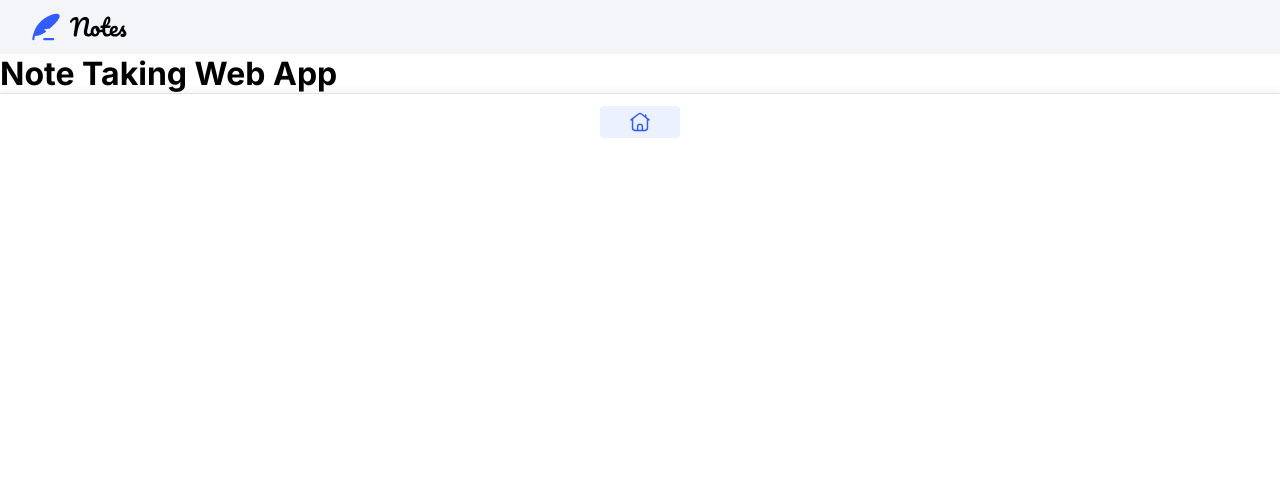
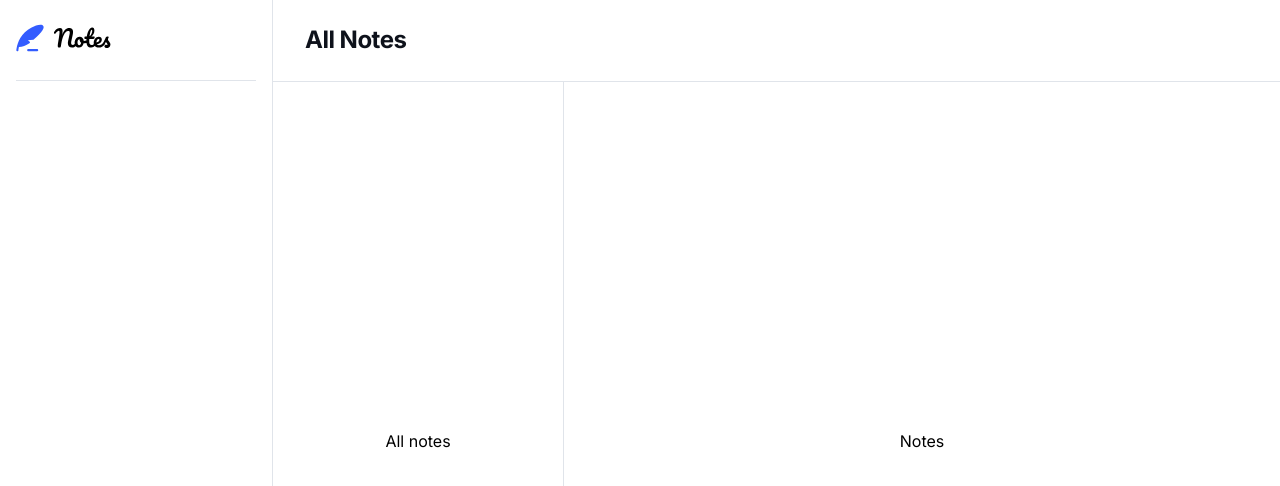
Before and after one commit to radkr/note-taking-web-app, a Next.js app: page / in a window 1280 px wide. Shown: the top 486 px of the page. Built offline with nearby package versions, Linux system fonts and the light colour scheme.

Commit message:
Enabler: Prepare the layout

```diff
--- a/app/_components/bottom-navigation/bottom-navigation.js
+++ b/app/_components/bottom-navigation/bottom-navigation.js
@@ -1,17 +1,23 @@
+"use client";
+
+import { use } from "react";
 import Link from "next/link";
 
 import styles from "./bottom-navigation.module.css";
 import IconHome from "@/assets/images/icon-home.svg";
-
-export const HOME = "home";
+import { Application, HOME } from "@/app/_lib/application";
 
 export default function BottomNavigation({ className, select }) {
+  const application = use(Application);
+
   return (
     <ul className={`${className} ${styles.menu}`}>
       <li>
         <Link
           href="/notes"
-          className={`${styles.item} ${select === HOME ? styles.selected : ""}`}
+          className={`${styles.item} ${
+            application.activeFragment === HOME ? styles.selected : ""
+          }`}
         >
           <IconHome />
           <p className="text-preset-6">Home</p>
--- a/app/_components/bottom-navigation/bottom-navigation.module.css
+++ b/app/_components/bottom-navigation/bottom-navigation.module.css
@@ -55,3 +55,20 @@
   background-color: var(--color-blue-50);
   color: var(--color-blue-500);
 }
+
+.item.selected p {
+  color: var(--color-blue-500);
+}
+
+@media (prefers-color-scheme: dark) {
+  .item.selected {
+    background-color: var(--color-neutral-700);
+    color: var(--color-blue-500);
+  }
+}
+
+@media (min-width: 768px) {
+  .item p {
+    display: block;
+  }
+}
--- /dev/null
+++ b/app/_components/desktop-navigation/desktop-navigation.js
@@ -0,0 +1,10 @@
+import styles from "./desktop-navigation.module.css";
+import Logo from "@/assets/images/logo.svg";
+
+export default function DesktopNavigation({ className }) {
+  return (
+    <div className={`${className} ${styles.header}`}>
+      <Logo />
+    </div>
+  );
+}
--- /dev/null
+++ b/app/_components/desktop-navigation/desktop-navigation.module.css
@@ -0,0 +1,16 @@
+.header {
+  width: 100%;
+  padding: var(--spacing-150) 0;
+  margin-bottom: var(--spacing-200);
+  display: flex;
+  flex-direction: row;
+  flex-wrap: nowrap;
+  align-items: center;
+  color: black;
+}
+
+@media (prefers-color-scheme: dark) {
+  .header {
+    color: white;
+  }
+}
--- /dev/null
+++ b/app/_components/desktop-page-header/desktop-page-header.js
@@ -0,0 +1,9 @@
+import styles from "./desktop-page-header.module.css";
+
+export default function DesktopPageHeader() {
+  return (
+    <div className={styles.header}>
+      <h1 className="text-preset-1 text-color-neutral-950">All Notes</h1>
+    </div>
+  );
+}
--- /dev/null
+++ b/app/_components/desktop-page-header/desktop-page-header.module.css
@@ -0,0 +1,8 @@
+.header {
+  height: 5.0625rem; /*81px*/
+  padding: 0 var(--spacing-400);
+  display: flex;
+  flex-direction: row;
+  flex-wrap: nowrap;
+  align-items: center;
+}
--- a/app/_components/portable-page-header/portable-page-header.module.css
+++ b/app/_components/portable-page-header/portable-page-header.module.css
@@ -16,3 +16,9 @@
     color: white;
   }
 }
+
+@media (min-width: 768px) {
+  .header {
+    height: 4.625rem; /*74px*/
+  }
+}
--- /dev/null
+++ b/app/_lib/application.js
@@ -0,0 +1,18 @@
+"use client";
+
+import { createContext } from "react";
+
+export const HOME = "HOME";
+export const NOTE = "NOTE";
+
+export const Application = createContext({
+  activeFragment: "",
+});
+
+export default function ApplicationProvider({ children }) {
+  const applicationValue = {
+    activeFragment: HOME,
+  };
+
+  return <Application value={applicationValue}>{children}</Application>;
+}
--- a/app/globals.css
+++ b/app/globals.css
@@ -100,6 +100,137 @@ body {
   font-family: var(--font-source-mono);
   font-family: var(--font-noto-sans);
   font-family: var(--text-font-family);
+  /**/
+  width: 100vw;
+  height: 100vh;
+  background-color: var(--color-neutral-100);
+  display: grid;
+  grid-template-rows: auto 1fr auto;
+}
+
+@media (prefers-color-scheme: dark) {
+  body {
+    background-color: var(--color-neutral-800);
+  }
+}
+
+main {
+  position: relative;
+  border-radius: var(--radius-8) var(--radius-8) 0 0;
+  background-color: var(--color-neutral-0);
+  z-index: -1;
+}
+
+@media (prefers-color-scheme: dark) {
+  main {
+    background-color: var(--color-neutral-950);
+    border: 1px solid var(--color-neutral-800);
+    color: var(--color-neutral-0);
+  }
+}
+
+.portable-header {
+  display: block;
+}
+
+.desktop-header {
+  display: none;
+}
+
+.desktop-sidebar {
+  display: none;
+}
+
+.bottom-navigation {
+  display: block;
+}
+
+@media (min-width: 1024px) {
+  body {
+    display: grid;
+    grid-template-columns: 17rem 1fr; /*272px 1fr*/
+    grid-template-rows: auto 1fr;
+    grid-template-areas: "sidebar-area header-area" "sidebar-area main-area";
+    row-gap: 1px;
+    column-gap: 1px;
+    background-color: var(--color-neutral-200);
+  }
+
+  main {
+    border-radius: 0;
+    grid-area: main-area;
+    background-color: white;
+  }
+
+  .portable-header {
+    display: none;
+  }
+
+  .desktop-header {
+    display: block;
+    grid-area: header-area;
+    background-color: white;
+  }
+
+  .desktop-sidebar {
+    display: block;
+    grid-area: sidebar-area;
+    padding: var(--spacing-150) var(--spacing-200);
+    background-color: white;
+  }
+
+  .desktop-sidebar_panel {
+    display: grid;
+    grid-template-rows: auto 1fr;
+    row-gap: 1px;
+    background-color: var(--color-neutral-200);
+  }
+
+  .desktop-navigation {
+    background-color: white;
+  }
+
+  .all-tags {
+    width: 100%;
+    height: 100%;
+    background-color: white;
+  }
+
+  .bottom-navigation {
+    display: none;
+  }
+
+  @media (prefers-color-scheme: dark) {
+    body {
+      background-color: var(--color-neutral-800);
+    }
+
+    main {
+      border: none;
+      background-color: black;
+      color: var(--color-neutral-0);
+    }
+
+    .desktop-sidebar {
+      background-color: black;
+    }
+
+    .desktop-sidebar_panel {
+      background-color: var(--color-neutral-800);
+    }
+
+    .desktop-navigation {
+      background-color: black;
+    }
+
+    .all-tags {
+      background-color: black;
+    }
+
+    .desktop-header {
+      background-color: black;
+    }
+  }
 }
 
 .text-preset-1 {
@@ -149,3 +280,13 @@ body {
   line-height: var(--text-line-height-6);
   letter-spacing: var(--text-letter-spacing-6);
 }
+
+.text-color-neutral-950 {
+  color: var(--color-neutral-950);
+}
+
+@media (prefers-color-scheme: dark) {
+  .text-color-neutral-950 {
+    color: white;
+  }
+}
--- a/app/layout.js
+++ b/app/layout.js
@@ -2,9 +2,10 @@ import { Inter, Noto_Sans, Source_Code_Pro } from "next/font/google";
 import "./globals.css";
 
 import PortablePageHeader from "@/app/_components/portable-page-header/portable-page-header";
-import BottomNavigation, {
-  HOME,
-} from "@/app/_components/bottom-navigation/bottom-navigation";
+import BottomNavigation from "@/app/_components/bottom-navigation/bottom-navigation";
+import DesktopNavigation from "@/app/_components/desktop-navigation/desktop-navigation";
+import DesktopPageHeader from "@/app/_components/desktop-page-header/desktop-page-header";
+import ApplicationProvider, { HOME } from "@/app/_lib/application";
 
 const interSansSerif = Inter({
   variable: "--font-inter-sans-serif",
@@ -31,13 +32,26 @@ export default function RootLayout({ children }) {
       <body
         className={`${interSansSerif.variable} ${notoSans.variable}  ${sourceCodeProMono.variable}`}
       >
-        <header>
-          <PortablePageHeader />
-        </header>
-        <main>{children}</main>
-        <nav>
-          <BottomNavigation select={HOME} />
-        </nav>
+        <ApplicationProvider>
+          <div className="desktop-sidebar">
+            <div className="desktop-sidebar_panel">
+              <nav className="desktop-navigation">
+                <DesktopNavigation />
+              </nav>
+              <aside className="all-tags"></aside>
+            </div>
+          </div>
+          <header className="portable-header">
+            <PortablePageHeader />
+          </header>
+          <header className="desktop-header">
+            <DesktopPageHeader />
+          </header>
+          <main>{children}</main>
+          <nav className="bottom-navigation">
+            <BottomNavigation select={HOME} />
+          </nav>
+        </ApplicationProvider>
       </body>
     </html>
   );
--- a/app/page.js
+++ b/app/page.js
@@ -1,3 +1,29 @@
+"use client";
+
+import { use } from "react";
+
+import styles from "./page.module.css";
+import { Application, HOME, NOTE } from "./_lib/application";
+
 export default function Home() {
-  return <h1>Note Taking Web App</h1>;
+  const application = use(Application);
+
+  return (
+    <div className={styles.page}>
+      <aside
+        className={`${styles.allNotes} ${
+          application.activeFragment === HOME ? styles.active : ""
+        }`}
+      >
+        <p>All notes</p>
+      </aside>
+      <article
+        className={`${styles.note} ${
+          application.activeFragment === NOTE ? styles.active : ""
+        }`}
+      >
+        <p>Notes</p>
+      </article>
+    </div>
+  );
 }
--- a/app/page.module.css
+++ b/app/page.module.css
@@ -0,0 +1,79 @@
+.allNotes {
+  width: 100%;
+  height: 100%;
+  position: absolute;
+  top: 0px;
+  left: 0px;
+  display: none;
+  background-color: white;
+}
+
+.allNotes p {
+  position: absolute;
+  top: 50%;
+  left: 50%;
+  transform: translate(-50%, -50%);
+}
+
+.note {
+  width: 100%;
+  height: 100%;
+  position: absolute;
+  top: 0px;
+  left: 0px;
+  display: none;
+  background-color: white;
+}
+
+.note p {
+  position: absolute;
+  top: 50%;
+  left: 50%;
+  transform: translate(-50%, -50%);
+}
+
+.active {
+  display: block;
+}
+
+@media (prefers-color-scheme: dark) {
+  .allNotes {
+    background-color: black;
+  }
+
+  .note {
+    background-color: black;
+  }
+}
+
+@media (min-width: 1024px) {
+  .page {
+    width: 100%;
+    height: 100%;
+    display: grid;
+    overflow: hidden;
+    grid-template-columns: auto 1fr;
+    column-gap: 1px;
+    background-color: var(--color-neutral-200);
+  }
+
+  .allNotes {
+    width: 18.125rem; /*290px*/
+    height: 100%;
+    position: relative;
+    display: block;
+  }
+
+  .note {
+    width: auto;
+    height: 100%;
+    position: relative;
+    display: block;
+  }
+
+  @media (prefers-color-scheme: dark) {
+    .page {
+      background-color: var(--color-neutral-800);
+    }
+  }
+}
```
Also changed, not shown: 1 other file (tests, documents, lock files or other folders).
